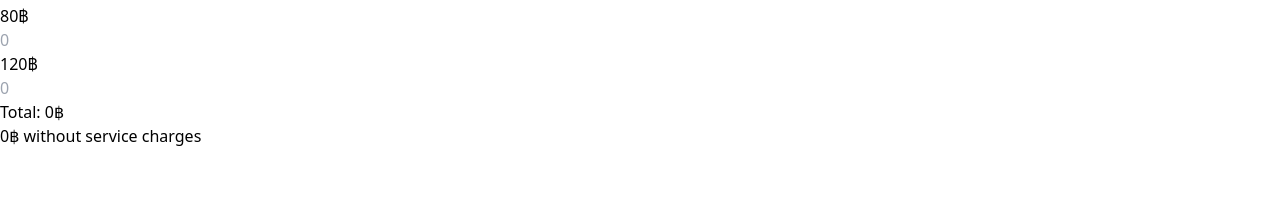
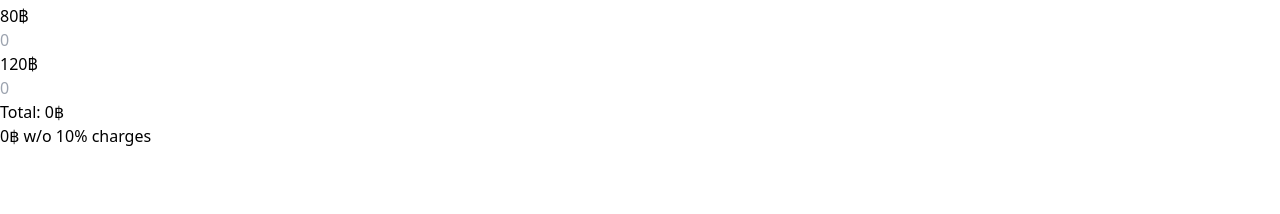
Before and after one commit to rayriffy/sushiro, a Next.js app: page / in a window 1280 px wide. Shown: the part 1887-2101 px from the top of the page. Built offline with nearby package versions, Linux system fonts and the light colour scheme.

Commit message:
chore: staged changes

```diff
--- a/src/pages/index.tsx
+++ b/src/pages/index.tsx
@@ -69,7 +69,7 @@ const Page: NextPage = () => {
               </span>
             </p>
             <p className="text-sm text-gray-600 font-extralight">
-              {withoutCharge.toLocaleString()}฿ without service charges
+              <span className='font-medium'>{withoutCharge.toLocaleString()}฿</span> w/o 10% charges
             </p>
           </div>
           <div className="flex items-center">
```
